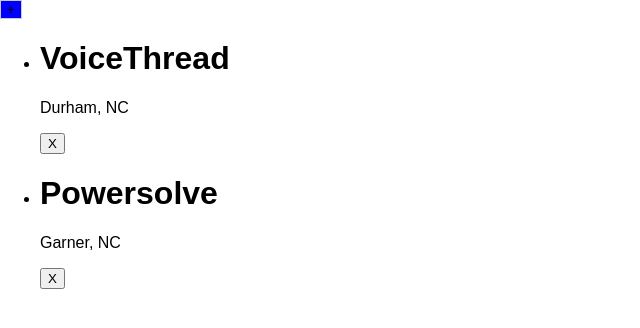
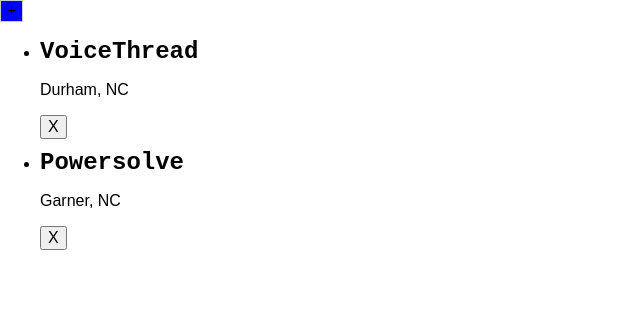
Before and after one commit to AdamAtri/resume-builder, a React (Create React App) app: page / in a window 1280 px wide. Shown: the top 328 px of the page, without its empty margins (0-640 px from the left). Built offline with nearby package versions, Linux system fonts and the light colour scheme.

Commit message:
Refactors to use more generic edit and activate functions

```diff
--- a/src/App.js
+++ b/src/App.js
@@ -7,6 +7,16 @@
   constructor(props) {
     super(props);
     this.state = {
+      user: [{
+        id: uuid.v4(),
+        name:'Your Name',
+        editing: false
+      }],
+      objective: [{
+        id: uuid.v4(),
+        text: 'Lorem ipsum dolorat qui ibsem',
+        editing: false
+      }],
       jobs: [
         {
           id: uuid.v4(),
@@ -27,10 +37,42 @@
       ]
     };
 
+    this.editUser =
+      this.edit.bind(this, 'user', this.state.user.id, 'name');
+    this.activateUser =
+      this.activate.bind(this, 'user', this.state.user.id);
+    this.editObjective =
+      this.edit.bind(this, 'objective', this.state.objective.id, 'text');
+    this.activateObjective =
+      this.activate.bind(this, 'objective', this.state.objective.id);
+
     this.addJob = this.addJob.bind(this);
-    this.editJob = this.editJob.bind(this);
+    this.editJob = this.edit.bind(this, 'jobs');
     this.deleteJob = this.deleteJob.bind(this);
-    this.activateJobEditing = this.activateJobEditing.bind(this);
+    this.activateJobEditing = this.activate.bind(this, 'jobs');
+  }
+
+  edit(table, id, attr, value) {
+    console.log('using edit function');
+    this.setState({
+      [table]: this.state[table].map(obj => {
+        if (obj.id === id) {
+          obj.editing = false;
+          obj[attr] = value;
+        }
+        return obj;
+      })
+    });
+  }
+
+  activate(table, id) {
+    console.log('using activate function');
+    this.setState({
+      [table]: this.state[table].map( obj => {
+        obj.editing = obj.id === id;
+        return obj;
+      })
+    });
   }
 
   addJob() {
@@ -64,18 +106,6 @@
     });
   }
 
-  editJob(jobId, attr, value) {
-    this.setState({
-      jobs: this.state.jobs.map( job => {
-        if (job.id === jobId) {
-          job.editing = false;
-          job[attr] = value;
-        }
-        return job;
-      })
-    });
-  }
-
   render() {
     const {jobs} = this.state;
     return (
--- a/src/behaviors/Editable.jsx
+++ b/src/behaviors/Editable.jsx
@@ -13,7 +13,7 @@
   return React.createElement(elType, props, value);
 }
 
-// The <Edit> class is an text input bound to the component implementing
+// The <Edit> class is a text input bound to the component implementing
 //  the <Editable> interface(?), and it will use the `onEdit` function to update
 //  the component's value.
 class Edit extends Component {
--- a/src/components/job/Job.jsx
+++ b/src/components/job/Job.jsx
@@ -7,12 +7,12 @@
   const {id, editing, employer, location} = job;
   return (
     <div onClick={onJobClick.bind(null, id)} className="job-item" {...props} >
-
       <Editable
         editing={editing}
-        elType='h1'
+        elType='h2'
         value={employer}
-        onEdit={onEdit.bind(null, id, 'employer')} />
+        onEdit={onEdit.bind(null, id, 'employer')}
+        className='job-title' />
       <p>{location.city}, {location.state}</p>
       <button onClick={onDelete.bind(null, id)}>X</button>
     </div>
--- a/src/index.css
+++ b/src/index.css
@@ -1,7 +1,11 @@
+* {
+  font-size: 16px;
+}
 body {
   margin: 0;
   padding: 0;
   font-family: sans-serif;
+  font-size: 67.5%
 }
 
 .job {
@@ -12,3 +16,10 @@
   background-color: blue;
   border: 1px solid #ccc;
 }
+
+.job-title {
+  font-family: monospace;
+  font-size: 1.5em;
+  margin-top: 10px;
+  height: 23px;
+}
```
